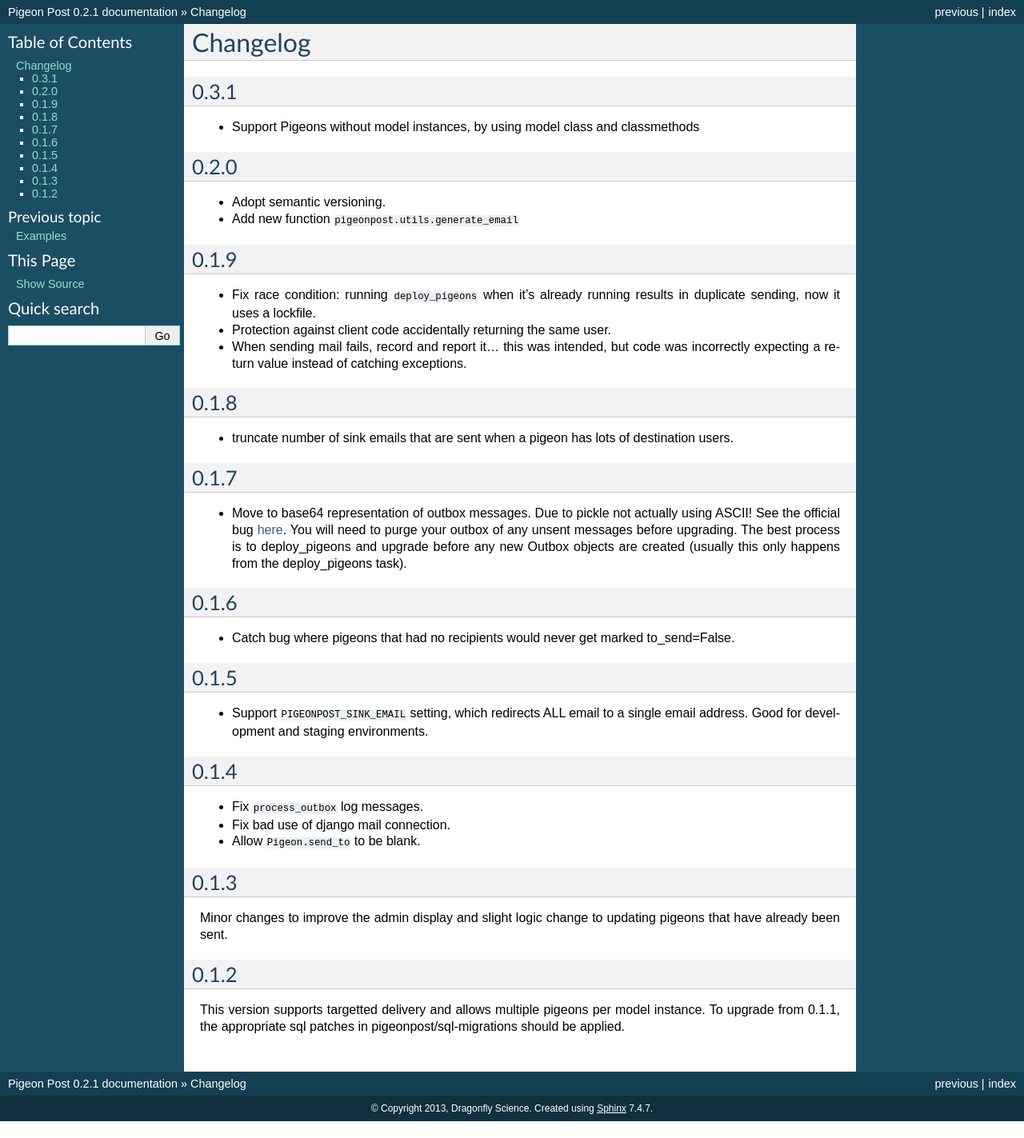
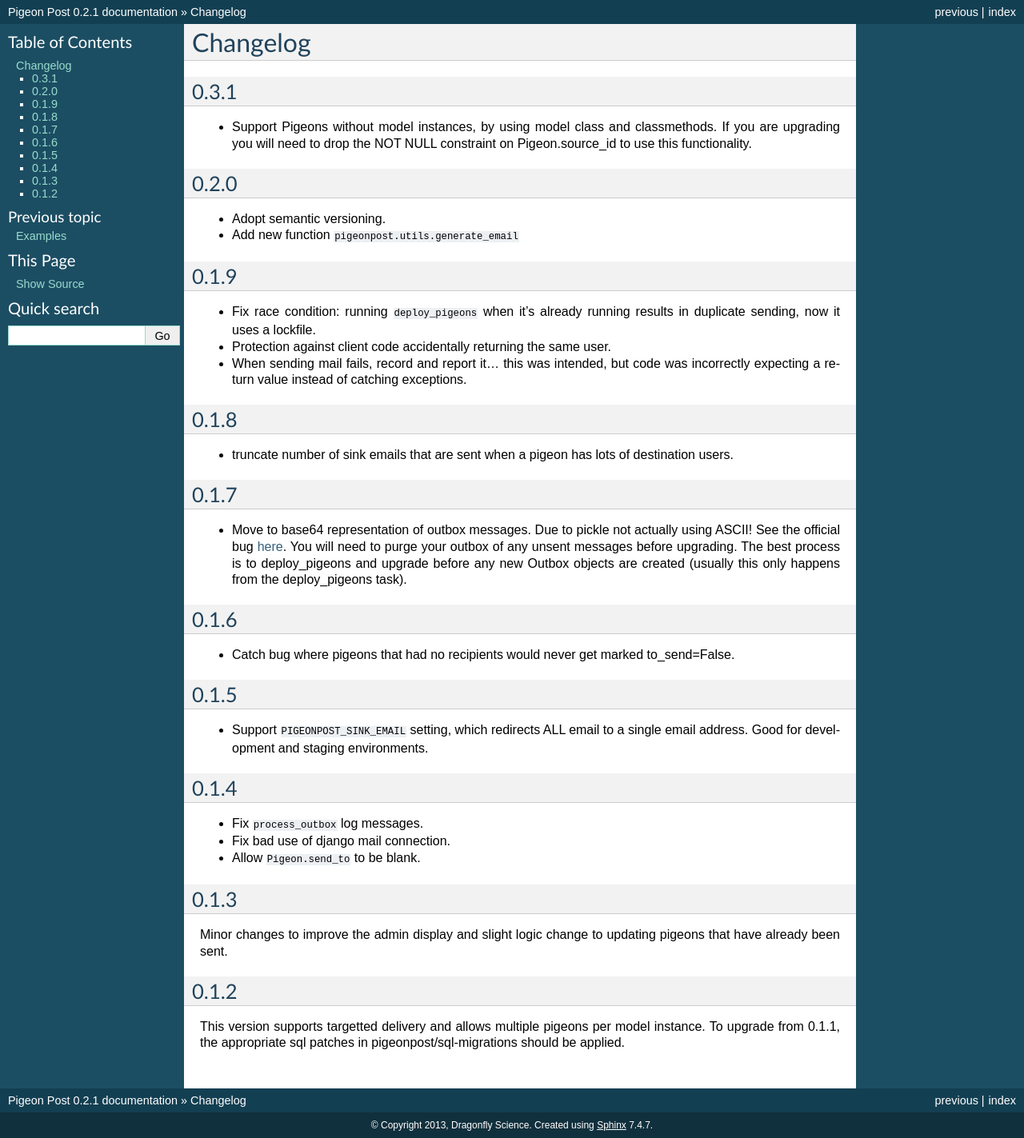
Before and after one commit to dragonfly-science/django-pigeonpost, a Sphinx documentation site: the page built from doc/changelog.rst, in a window 1280 px wide. Shown: the whole page at 80% size. Built offline with Sphinx 7.4.7, drawn with Linux system fonts in a browser that asks for light colours; before the commit the page ends 1402 px from its top, so only the background shows below that.

Commit message:
add note about schema change

```diff
--- a/doc/changelog.rst
+++ b/doc/changelog.rst
@@ -4,7 +4,9 @@ Changelog
 0.3.1
 -----
 
-* Support Pigeons without model instances, by using model class and classmethods
+* Support Pigeons without model instances, by using model class and
+  classmethods. If you are upgrading you will need to drop the NOT NULL
+  constraint on Pigeon.source_id to use this functionality.
 
 0.2.0
 -----
```
